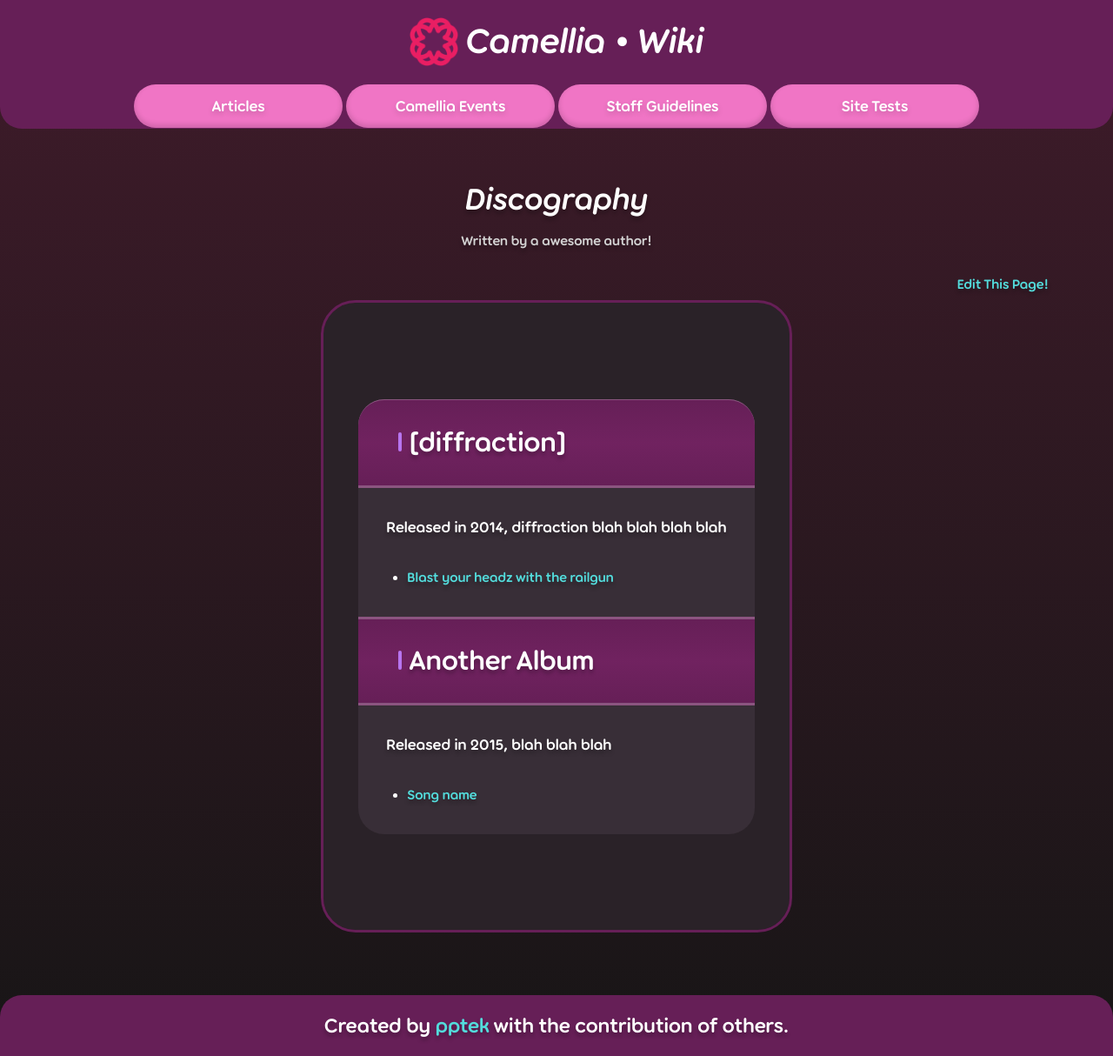
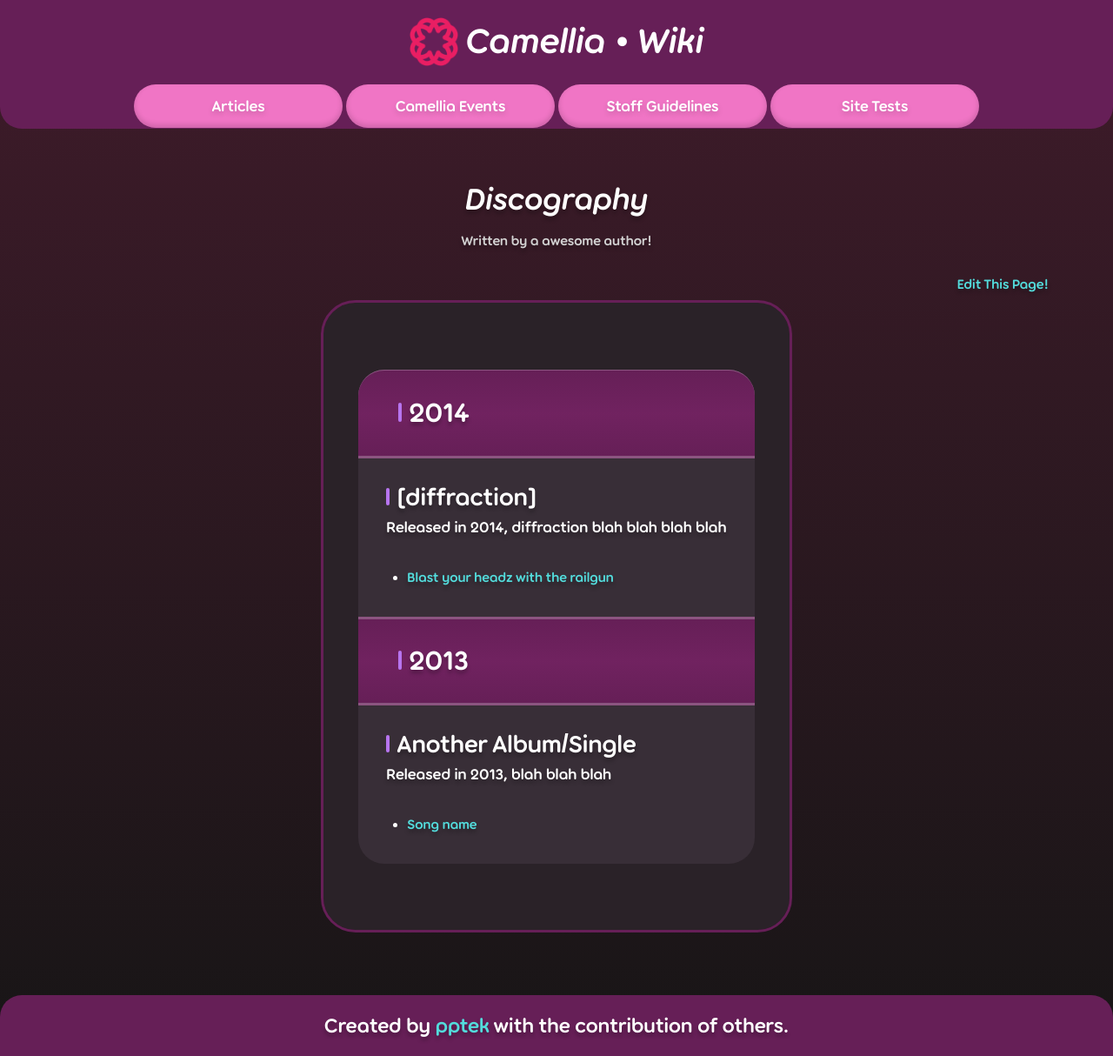
Before and after one commit to CamelliaCommunity/Wiki, a Jekyll site: the page built from _posts/2023-11-16-discography.md, in a window 1280 px wide and 1214 px high. Shown: the whole window at 87% size. Built offline with Jekyll 4.4.1, drawn with Linux system fonts in a browser that asks for light colours.

Commit message:
update list

```diff
--- a/_posts/2023-11-16-discography.md
+++ b/_posts/2023-11-16-discography.md
@@ -7,14 +7,18 @@
 description: Insert a awesome description!
 ---
 
-## \[diffraction\]
+## 2014
+
+### \[diffraction\]
 
 Released in 2014, diffraction blah blah blah blah
 
-- [Blast your headz with the railgun]()
+- [Blast your headz with the railgun](#)
 
-## Another Album
+## 2013
 
-Released in 2015, blah blah blah
+### Another Album/Single
+
+Released in 2013, blah blah blah
 
 - [Song name](#)
```
